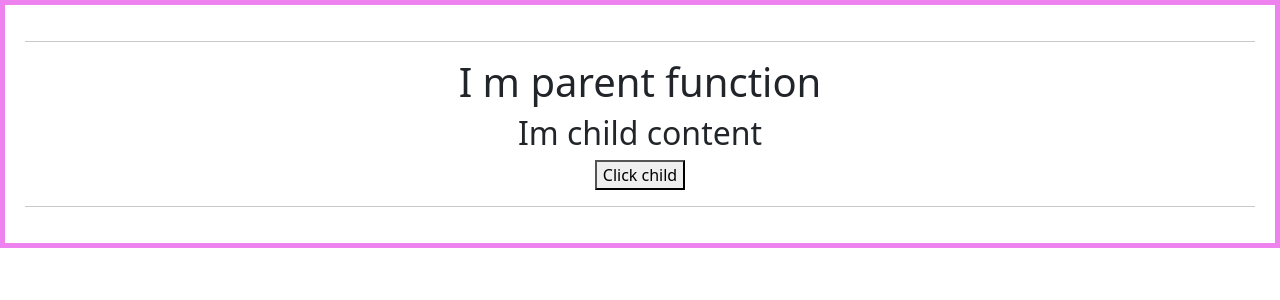
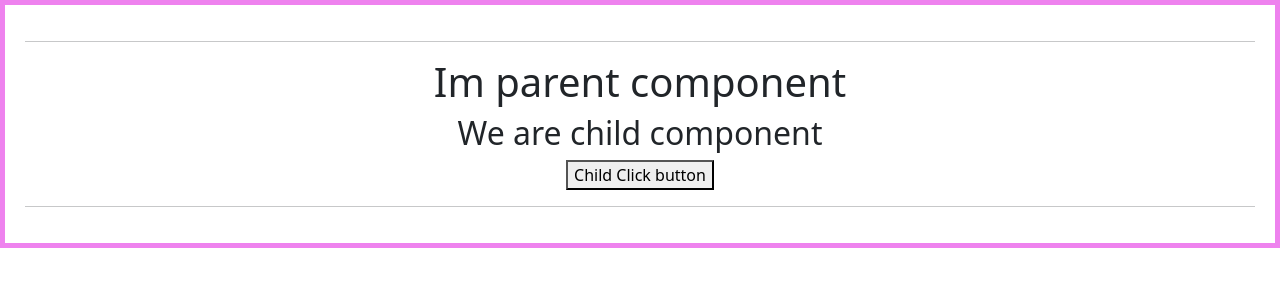
Before and after one commit to Nadeem35/react-playzone, a React (Vite) app: page / in a window 1280 px wide. Shown: the top 300 px of the page. Built offline with nearby package versions, Linux system fonts and the light colour scheme.

Commit message:
parent props child component

```diff
--- a/src/Components/5.PassingFuncAsProps/Child1.jsx
+++ b/src/Components/5.PassingFuncAsProps/Child1.jsx
@@ -1,17 +1,14 @@
-import React from "react";
-
 function Child1({ prop }) {
 
   return (
     <>
-      <h2>Im child content</h2>
-      <button onClick={prop}>Click child</button>
+      <h2>We are child component</h2>
+      <button onClick={prop}>Child Click button</button>
     </>
   )
-
 }
 
-export default Child1;
+export default Child1
 
 // ==================   🔹 2.  =================
 
--- a/src/Components/5.PassingFuncAsProps/Parent1.jsx
+++ b/src/Components/5.PassingFuncAsProps/Parent1.jsx
@@ -4,14 +4,14 @@ import Child1 from "../5.PassingFuncAsProps/Child1"
 
 function Parent1() {
 
-  function ShowMsg() {
-    alert("Happy Ramazan ! 🎊✨")
+  const Msg = () => {
+    alert("Parent component Alert !")
   }
 
   return (
     <>
-      <h1>I m parent function</h1>
-      <Child1 prop={ShowMsg}></Child1>
+      <h1>Im parent component</h1>
+      <Child1 prop={Msg}></Child1>
     </>
   )
 }
```
